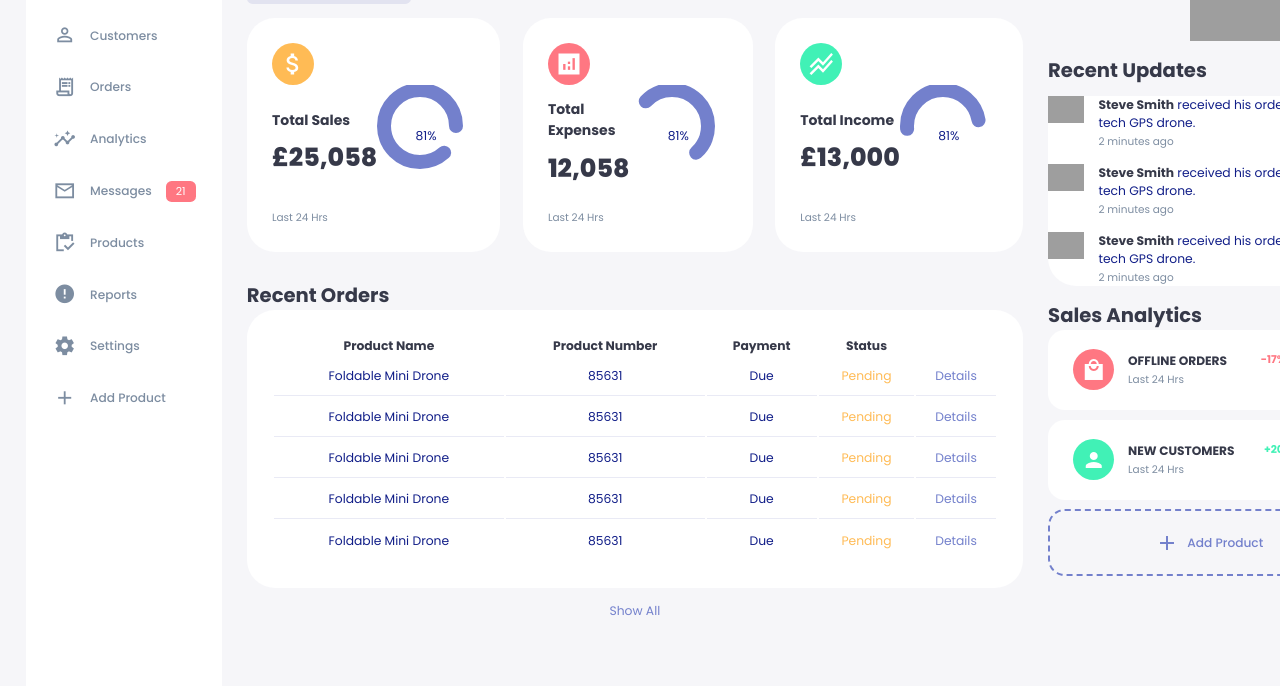
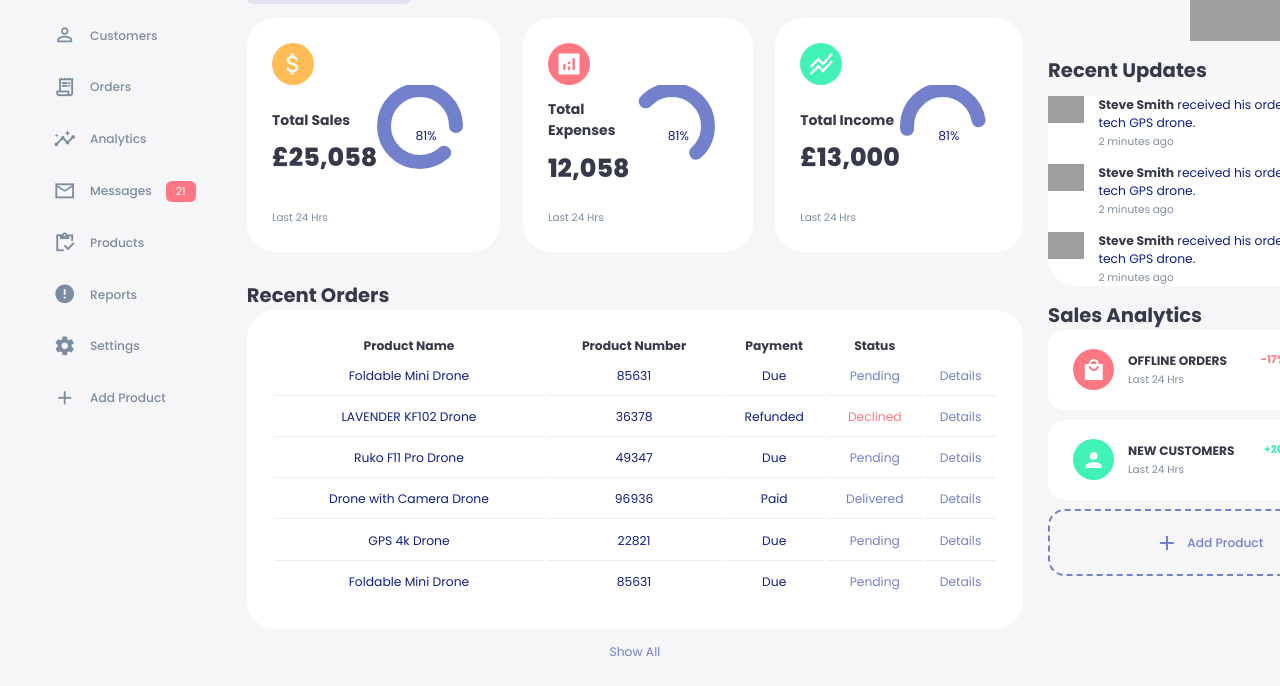
Before and after one commit to billyndroid/dashboard-example, a plain HTML site: page index.html in a window 1280 px wide. Shown: the part 114-800 px from the top of the page. Drawn offline with Linux system fonts and the light colour scheme; grey boxes are pictures that could not be loaded; a web font is replaced by a local one.

Commit message:
update
js

```diff
--- a/index.html
+++ b/index.html
@@ -157,45 +157,6 @@
                             </tr>
                         </thead>
                         <tbody>
-                            <tr>
-                                <td>Foldable Mini Drone</td>
-                                <td>85631</td>
-                                <td>Due</td>
-                                <td class="warning">Pending</td>
-                                <td class="primary">Details</td>
-                            </tr>
-
-                            <tr>
-                                <td>Foldable Mini Drone</td>
-                                <td>85631</td>
-                                <td>Due</td>
-                                <td class="warning">Pending</td>
-                                <td class="primary">Details</td>
-                            </tr>
-
-                            <tr>
-                                <td>Foldable Mini Drone</td>
-                                <td>85631</td>
-                                <td>Due</td>
-                                <td class="warning">Pending</td>
-                                <td class="primary">Details</td>
-                            </tr>
-
-                            <tr>
-                                <td>Foldable Mini Drone</td>
-                                <td>85631</td>
-                                <td>Due</td>
-                                <td class="warning">Pending</td>
-                                <td class="primary">Details</td>
-                            </tr>
-
-                            <tr>
-                                <td>Foldable Mini Drone</td>
-                                <td>85631</td>
-                                <td>Due</td>
-                                <td class="warning">Pending</td>
-                                <td class="primary">Details</td>
-                            </tr>
 
 
                         </tbody>
@@ -318,6 +279,8 @@
             </div>
         </div>
     </div>
+    <script src="scripts/orders.js"></script>
     <script src="scripts/main.js"></script>
+
 </body>
 </html>
--- a/scripts/main.js
+++ b/scripts/main.js
@@ -17,4 +17,21 @@ closeBtn.addEventListener(`click`, () => {
 
 themeToggler.addEventListener(`click`, () => {
     document.body.classList.toggle(`dark-theme-variables`);
+
+    themeToggler.querySelector(`span`).classList.toggle(`active`);
 });
+
+//fill orders in table
+Orders.forEach(order => {
+    const tr = document.createElement(`tr`);
+    const trContent = `
+                        <td>${order.productName}</td>
+                        <td>${order.productNumber}</td>
+                        <td>${order.paymentStatus}</td>
+                        <td class="${order.shipping === `Declined` ? `danger` : order.shipping === `pending` ? `warning`: `primary`}">${order.shipping}</td>
+                        <td class="primary">Details</td>
+                    `;
+
+                    tr.innerHTML = trContent;
+                    document.querySelector(`table tbody`).appendChild(tr);
+})
--- /dev/null
+++ b/scripts/orders.js
@@ -0,0 +1,39 @@
+const Orders = [
+    {
+        productName: `Foldable Mini Drone`,
+        productNumber: `85631`,
+        paymentStatus: `Due`,
+        shipping: `Pending`
+    },
+    {
+        productName: `LAVENDER KF102 Drone`,
+        productNumber: `36378`,
+        paymentStatus: `Refunded`,
+        shipping: `Declined`
+    },
+    {
+        productName: `Ruko F11 Pro Drone`,
+        productNumber: `49347`,
+        paymentStatus: `Due`,
+        shipping: `Pending`
+    },
+    {
+        productName: `Drone with Camera Drone`,
+        productNumber: `96936`,
+        paymentStatus: `Paid`,
+        shipping: `Delivered`
+    },
+    {
+        productName: `GPS 4k Drone`,
+        productNumber: `22821`,
+        paymentStatus: `Due`,
+        shipping: `Pending`
+    },
+    {
+        productName: `Foldable Mini Drone`,
+        productNumber: `85631`,
+        paymentStatus: `Due`,
+        shipping: `Pending`
+    },
+
+]
--- a/styles/style.css
+++ b/styles/style.css
@@ -150,7 +150,7 @@ aside {
 }
 
 aside .top {
-    background: white;
+
     display: flex;
     align-items: center;
     justify-content: space-between;
@@ -160,7 +160,7 @@ aside .top {
 aside .logo {
     display: flex;
     gap: 0.8rem;
-    background: white;
+
 }
 
 aside .logo img {
@@ -174,7 +174,7 @@ aside .close {
 
 /*sidebar*/
 aside .sidebar {
-    background: white;
+
     display: flex;
     flex-direction: column;
     height: 150vh;
@@ -541,7 +541,10 @@ main .recent-orders a {
     align-items: center;
     justify-content: center;
 }
-
+.right .sales-analytics .add-product:hover {
+    background var(--color-primary);
+    color: white;
+}
 .right .sales-analytics .add-product div {
     display: flex;
     align-items: center;
@@ -725,3 +728,5 @@ main .recent-orders table {
 }
 
 }
+
+/*(((((((((((((
```
